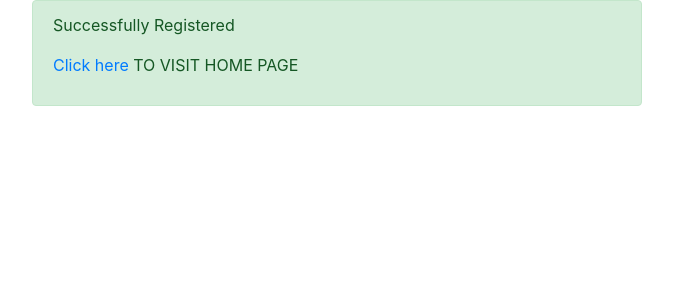
After one commit to Memory-Wabwile/Awwwards, a Django app: template awwwards/templates/django_registration/registration_complete.html in a window 1280 px wide. The commit adds this page. Shown: the top 300 px of the page, without its empty margins (303-976 px from the left). Run offline with Django 4.2, Linux system fonts and the light colour scheme; the template is opened without the code that fills it, so the values that code supplies are empty; some libraries are stand-ins or nearby versions.

```diff
--- /dev/null
+++ b/awwwards/templates/django_registration/registration_complete.html
@@ -0,0 +1,12 @@
+{%extends "django_registration/base.html"%}
+{% load bootstrap4 %}
+{% block content %}
+
+<div style="width: 50%; " class="container">
+<div style="height: 50%;" class="alert alert-success">
+    <p>Successfully Registered
+        <p> <a href="{%url 'landing'%}"> Click here</a> TO VISIT HOME PAGE </p>
+    </p>
+</div>
+</div>
+{% endblock %}
```
Also changed, not shown: awwwards/templates/navbar.html (+7 -5 lines).
